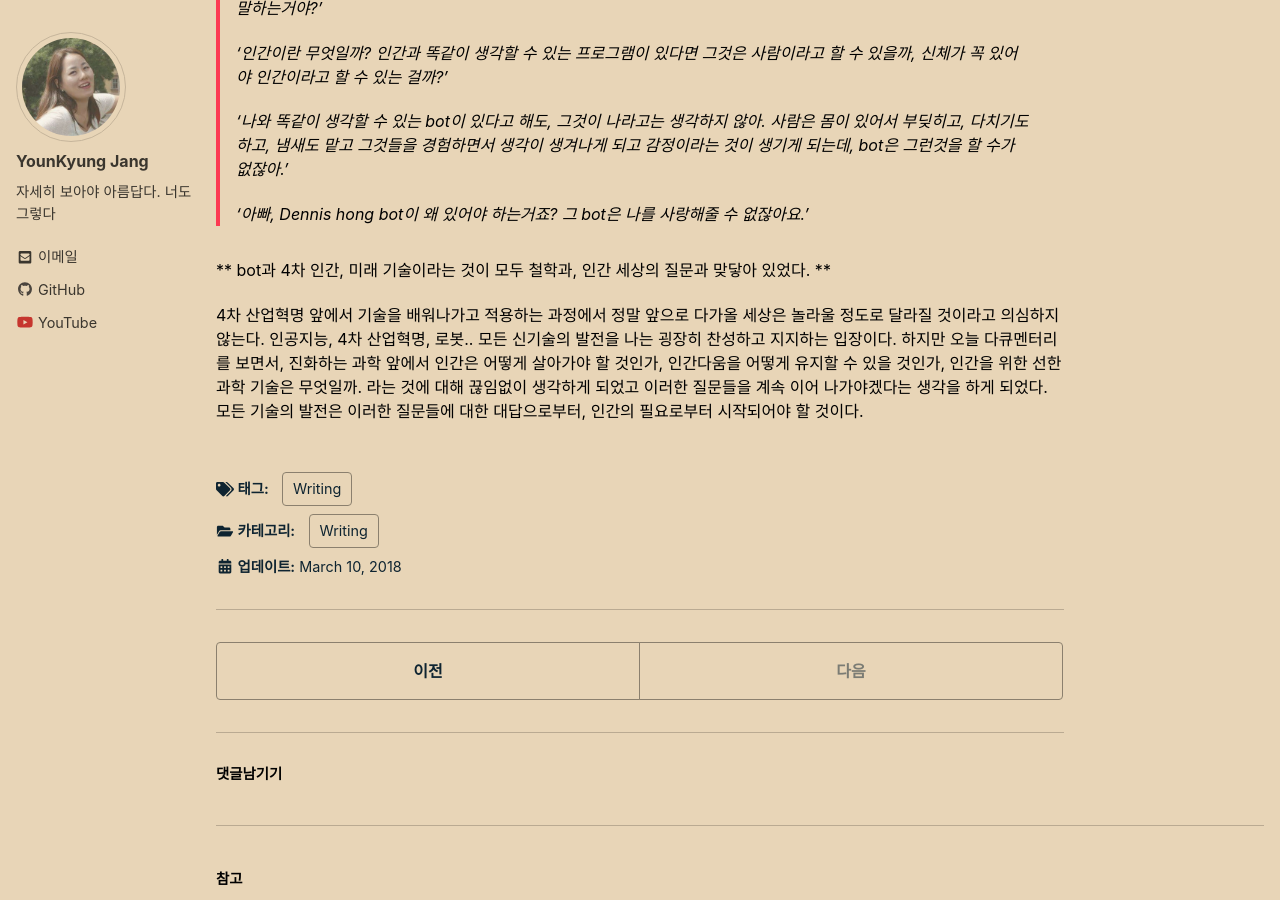
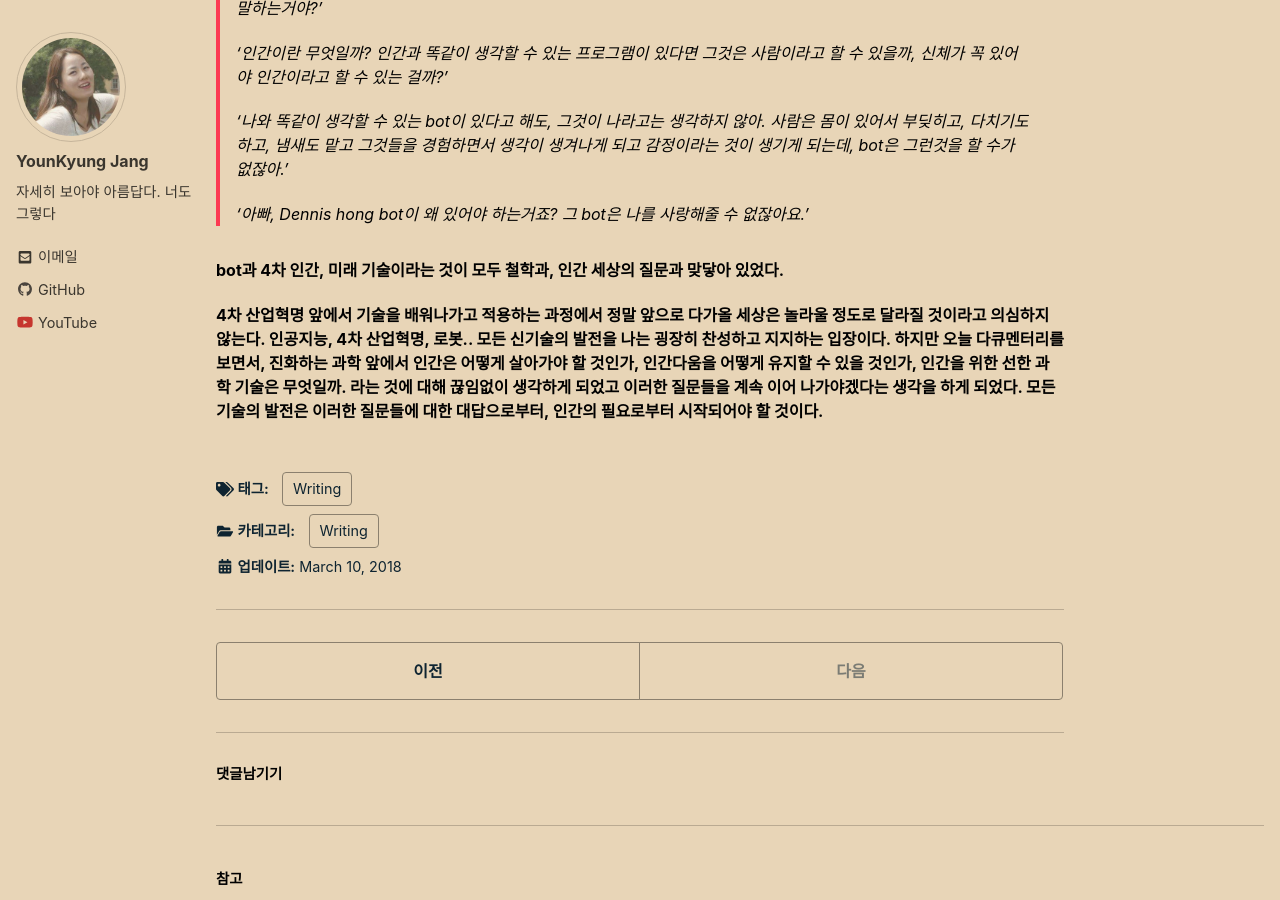
Before and after one commit to InspiringPeople/InspiringPeople.github.io, a Jekyll site: the page built from _posts/2018-03-10-4th-human.md, in a window 1280 px wide and 900 px high, scrolled down 711 px. Built offline with Jekyll 4.4.1, drawn with Linux system fonts in a browser that asks for light colours; nearby versions of some CDN libraries; comment, search, counter and statistics services are not loaded.

```diff
--- a/_posts/2018-03-10-4th-human.md
+++ b/_posts/2018-03-10-4th-human.md
@@ -28,6 +28,6 @@ tags: [Writing]
 > '아빠, Dennis hong bot이 왜 있어야 하는거죠? 그 bot은 나를 사랑해줄 수 없잖아요.'
 
 
-** bot과 4차 인간, 미래 기술이라는 것이 모두 철학과, 인간 세상의 질문과 맞닿아 있었다. **
+**bot과 4차 인간, 미래 기술이라는 것이 모두 철학과, 인간 세상의 질문과 맞닿아 있었다.**
 
-4차 산업혁명 앞에서 기술을 배워나가고 적용하는 과정에서 정말 앞으로 다가올 세상은 놀라울 정도로 달라질 것이라고 의심하지 않는다. 인공지능, 4차 산업혁명, 로봇.. 모든 신기술의 발전을 나는 굉장히 찬성하고 지지하는 입장이다. 하지만 오늘 다큐멘터리를 보면서, 진화하는 과학 앞에서 인간은 어떻게 살아가야 할 것인가, 인간다움을 어떻게 유지할 수 있을 것인가, 인간을 위한 선한 과학 기술은 무엇일까. 라는 것에 대해 끊임없이 생각하게 되었고 이러한 질문들을 계속 이어 나가야겠다는 생각을 하게 되었다. 모든 기술의 발전은 이러한 질문들에 대한 대답으로부터, 인간의 필요로부터 시작되어야 할 것이다.
+**4차 산업혁명 앞에서 기술을 배워나가고 적용하는 과정에서 정말 앞으로 다가올 세상은 놀라울 정도로 달라질 것이라고 의심하지 않는다. 인공지능, 4차 산업혁명, 로봇.. 모든 신기술의 발전을 나는 굉장히 찬성하고 지지하는 입장이다. 하지만 오늘 다큐멘터리를 보면서, 진화하는 과학 앞에서 인간은 어떻게 살아가야 할 것인가, 인간다움을 어떻게 유지할 수 있을 것인가, 인간을 위한 선한 과학 기술은 무엇일까. 라는 것에 대해 끊임없이 생각하게 되었고 이러한 질문들을 계속 이어 나가야겠다는 생각을 하게 되었다. 모든 기술의 발전은 이러한 질문들에 대한 대답으로부터, 인간의 필요로부터 시작되어야 할 것이다.**
```
